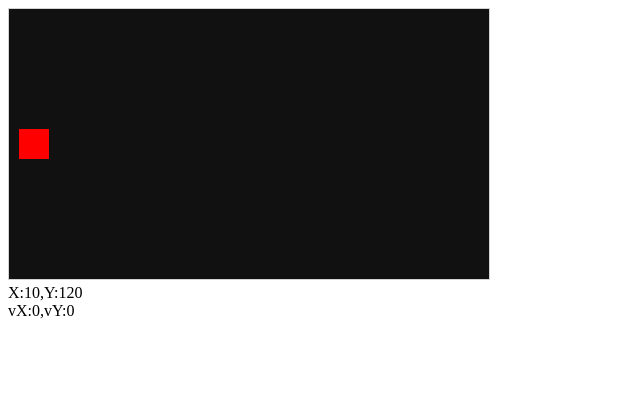
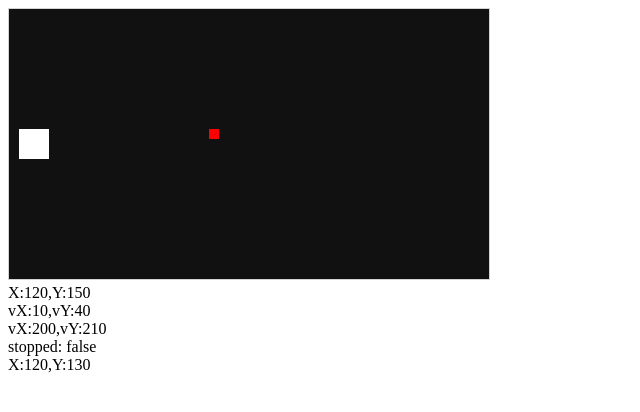
Before and after one commit to explosivose/masteroids, a plain HTML site: page index.html in a window 1280 px wide. Shown: the whole page, without its empty margins (0-640 px from the left). Drawn offline with Linux system fonts and the light colour scheme.

Commit message:
Change entity into an actual js class

```diff
--- a/index.html
+++ b/index.html
@@ -39,6 +39,7 @@ var ARROW = Object.freeze({
 
 /* player object */
 var player;
+var asteroid;
 
 /* Entity array */
 var ents = [];
@@ -46,6 +47,7 @@ var ents = [];
 /* Game object */
 var game = {
   keys : [],
+  stopped : true,
   canvas : document.createElement("canvas"),
   start : function() {
     this.canvas.width = 480;
@@ -60,21 +62,30 @@ var game = {
     window.addEventListener('keyup', function(e) {
       game.keys[e.keyCode] = false;
     })
+    this.stopped = false;
   },
   clear : function() {
     this.context.clearRect(0, 0, this.canvas.width, this.canvas.height);
+  },
+  stop : function() {
+    clearInterval(this.interval);
+    this.stopped = true;
   }
 }
 
 /* Entry point */
 function startGame() {
-  player = new entity(10, 120, 30, 30, "red");
+  player = new entity(10, 120, 30, 30, "white");
+  asteroid = new entity(200, 120, 10, 10, "red");
   game.start();
 }
 
 /* Entity class */
-function entity(x, y, width, height, color) {
+class entity {
+  constructor(x, y, width, height, color) {
     ents.push(this);
+    this.id = ents.length;
+    this.color = color;
     this.width = width;
     this.height = height;
     this.x = x;
@@ -82,15 +93,40 @@ function entity(x, y, width, height, color) {
     this.vx = 0;
     this.vy = 0;
     this.acc = 0.05;
-  this.update = function() {
+  }
+  update() {
     this.newPos();
-    ctx = game.context;
-    ctx.fillStyle = color;
-    ctx.fillRect(this.x, this.y, this.width, this.height);
+    game.context.fillStyle = this.color;
+    game.context.fillRect(this.x, this.y, this.width, this.height);
   }
-  this.newPos = function() {
+  newPos() {
     this.x += this.vx;
     this.y += this.vy;
+  }
+  get left() {
+    return this.x;
+  }
+  get right() {
+    return this.x + this.width;
+  }
+  get top() {
+    return this.y;
+  }
+  get bottom() {
+    return this.y + this.height;
+  }
+  hasCollided(other) {
+    if (other.id == this.id) {
+      return false;
+    }
+    var has = true;
+    if ((this.bottom < other.bottom) ||
+        (this.top > other.top) ||
+        (this.right < other.right) ||
+        (this.left > other.left)) {
+      has = false;
+    }
+    return has;
   }
 }
 
@@ -100,11 +136,18 @@ function updateGame() {
   playerInput();
   for(var i = 0; i < ents.length; i++) {
     ents[i].update();
+    if (ents[i].hasCollided(player)) {
+      game.stop();
     }
-  var playerStats = "X:" + player.x + ",Y:" + player.y;
-  playerStats += "<br>vX:" + player.vx + ",vY:" + player.vy;
+  }
+
+  var playerStats = "X:" + player.top + ",Y:" + player.bottom;
+  playerStats += "<br>vX:" + player.left + ",vY:" + player.right;
+  var asterStats = "X:" + asteroid.top + ",Y:" + asteroid.bottom;
+  playerStats += "<br>vX:" + asteroid.left + ",vY:" + asteroid.right;
   document.getElementById("player").innerHTML = playerStats;
-
+  document.getElementById("object").innerHTML = asterStats;
+  document.getElementById("stopped").innerHTML = "stopped: " + game.stopped;
 }
 
 /* Handle player inputs */
@@ -121,7 +164,8 @@ function playerInput() {
 
 </script>
 <div id="player"></div>
-<div id="keys"></div>
+<div id="stopped"></div>
+<div id="object"></div>
 </body>
 
 </html>
```
Lines whose indentation alone changed are shown as unchanged.
